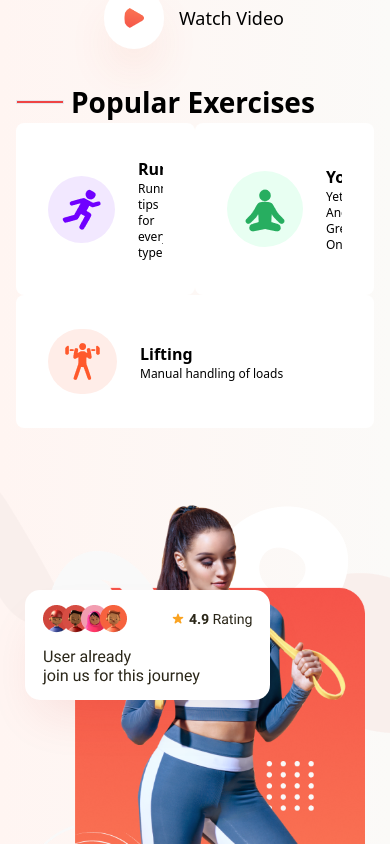
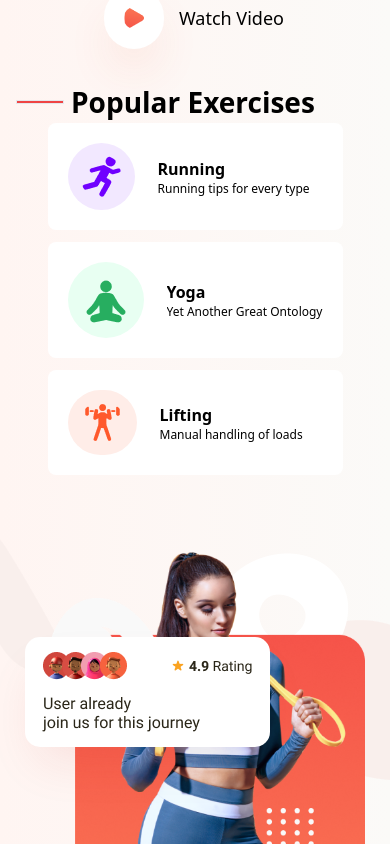
Before and after one commit to jahidhasan136/fitness, a Next.js app: page / in a window 390 px wide. Shown: the part 780-1624 px from the top of the page. Built offline with nearby package versions, Linux system fonts and the light colour scheme.

Commit message:
added a customised

```diff
--- a/app/components/Banner/Banner.jsx
+++ b/app/components/Banner/Banner.jsx
@@ -20,15 +20,11 @@ const Banner = () => {
                         </div>
                     </RevealsAnimation>
                     <div className='hidden md:flex items-center gap-[30px] mb-8'>
-                        <RevealsAnimation>
                             <button className='primary-button text-xs md:text-base z-10'>Get Started</button>
-                        </RevealsAnimation>
-                        <RevealsAnimation>
                             <div className='flex items-center gap-[15px]'>
                                 <img className='bg-white p-[20px] rounded-full z-10 shadow-2xl shadow-[#f04d2933]' src={videoIcon.src} alt="" />
                                 <h3 className='text-xs md:text-base lg:text-lg z-10'>Watch Video</h3>
                             </div>
-                        </RevealsAnimation>
                     </div>
                     <RevealsAnimation>
                         <h2 className='hidden md:flex text-xl text-[#6A6464] font-semibold relative z-10'>Already member of our communtiy? <span className='text-[#FF592C] cursor-pointer'>Sign in</span></h2>
--- a/app/components/Exercises/Exercises.jsx
+++ b/app/components/Exercises/Exercises.jsx
@@ -12,9 +12,9 @@ const Exercises = () => {
                     <h2 className="text-[28px] font-semibold">Popular Exercises</h2>
                 </div>
             </RevealAnimation>
-            <div className='lg:flex justify-between md:mt-8'>
-                <div className='grid grid-cols-2 md:gap-[30px]'>
-                    <div className='flex items-center gap-[23px] bg-[#FFFFFF] py-[34px] px-8 rounded-lg'>
+            <div className='lg:flex justify-center md:justify-between grid gap-3 md:mt-8'>
+                <div className='grid sm:grid-cols-2 gap-3 md:gap-[30px]'>
+                    <div className='flex items-center gap-[23px] bg-[#FFFFFF] py-5 px-5 md:py-[34px] md:px-8 rounded-lg'>
                         <img className='bg-[#F2E8FF] rounded-full p-3' src={running.src} alt="" />
                         <RevealAnimation>
                             <div>
@@ -23,7 +23,7 @@ const Exercises = () => {
                             </div>
                         </RevealAnimation>
                     </div>
-                    <div className='flex items-center gap-[23px] bg-[#FFFFFF] py-[34px] px-8 rounded-lg'>
+                    <div className='flex items-center gap-[23px] bg-[#FFFFFF] py-5 px-5 md:py-[34px] md:px-8 rounded-lg'>
                         <img className='bg-[#E8FFF2] rounded-full p-3' src={yoga.src} alt="" />
                         <RevealAnimation>
                             <div>
@@ -33,7 +33,7 @@ const Exercises = () => {
                         </RevealAnimation>
                     </div>
                 </div>
-                <div className='flex items-center gap-[23px] bg-[#FFFFFF] py-[34px] px-8 rounded-lg'>
+                <div className='flex items-center gap-[23px] bg-[#FFFFFF] py-5 px-5 md:py-[34px] md:px-8 rounded-lg'>
                     <img className='bg-[#FFEDE8] rounded-full p-3' src={lifting.src} alt="" />
                     <RevealAnimation>
                         <div>
--- a/app/components/PeopleSays/PeopleSays.jsx
+++ b/app/components/PeopleSays/PeopleSays.jsx
@@ -25,12 +25,8 @@ const PeopleSays = () => {
                             <h2 className="text-xl md:text-[30px] xl:text-[40px] mb-[44px] z-10 xl:leading-[50px]">Start your learning yourney <br /> today!</h2>
                         </RevealAnimation>
                         <div className="text-base text-[#F8F7FC] flex gap-[43px]">
-                            <RevealAnimation>
                                 <button className="bg-gradient-to-r from-[#FD8A5A] to-[#F44C46] px-[30px] py-4 rounded-full z-10 hover:scale-110 transition-all">Get Started</button>
-                            </RevealAnimation>
-                            <RevealAnimation>
                                 <button className="border px-[30px] py-4 rounded-full z-10 hover:scale-110 transition-all">Contact us</button>
-                            </RevealAnimation>
                         </div>
                     </div>
                     <div className='md:absolute -bottom-20 right-0 grid gap-5 lg:gap-10'>
--- a/app/components/TrainingCenter/TrainingCenter.jsx
+++ b/app/components/TrainingCenter/TrainingCenter.jsx
@@ -9,11 +9,9 @@ const TrainingCenter = () => {
         <div className="mt-5 relative">
             <img className='absolute -top-32' src={bgLeft.src} alt="" />
             <div className="container">
-                <RevealAnimation>
-                    <div>
-                        <h1 className="text-[30px] lg:text-[40px] 2xl:text-[50px] font-bold text-center">The greatest fitness <br /> <span className="bg-gradient-to-r from-[#FD8A5A] to-[#F44C46] text-transparent bg-clip-text">training center</span></h1>
-                    </div>
-                </RevealAnimation>
+                <div>
+                    <h1 className="text-[30px] lg:text-[40px] 2xl:text-[50px] font-bold text-center">The greatest fitness <br /> <span className="bg-gradient-to-r from-[#FD8A5A] to-[#F44C46] text-transparent bg-clip-text">training center</span></h1>
+                </div>
                 <div className='grid md:grid-cols-2 gap-[31px] lg:grid-cols-3 items-center mt-10 xl:mt-[50px]'>
                     <div className='bg-white p-5 xl:p-[35px] rounded-[30px] shadow-2xl shadow-[#13277114] z-10'>
                         <img className='mb-[47px] bg-[#EDF5FF] py-[27px] px-[33px] rounded-[20px]' src={equipment.src} alt="" />
```
